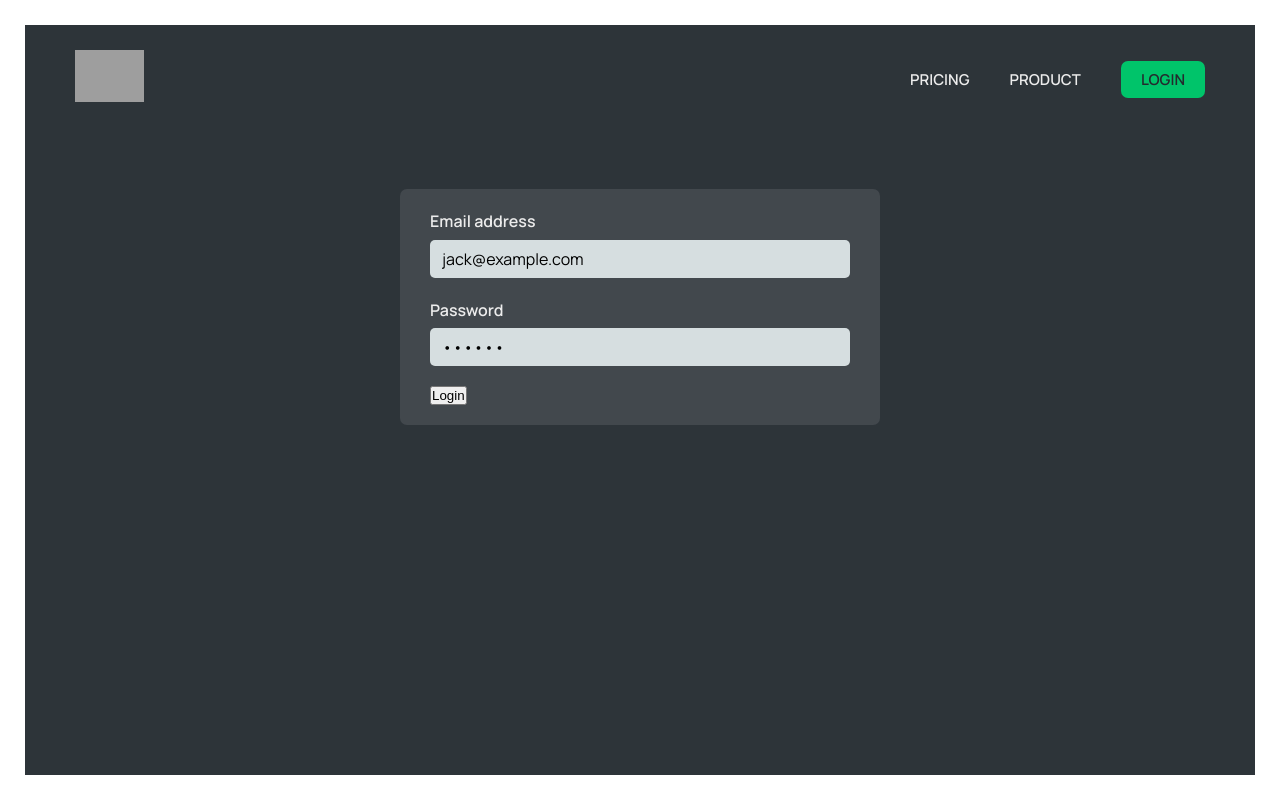
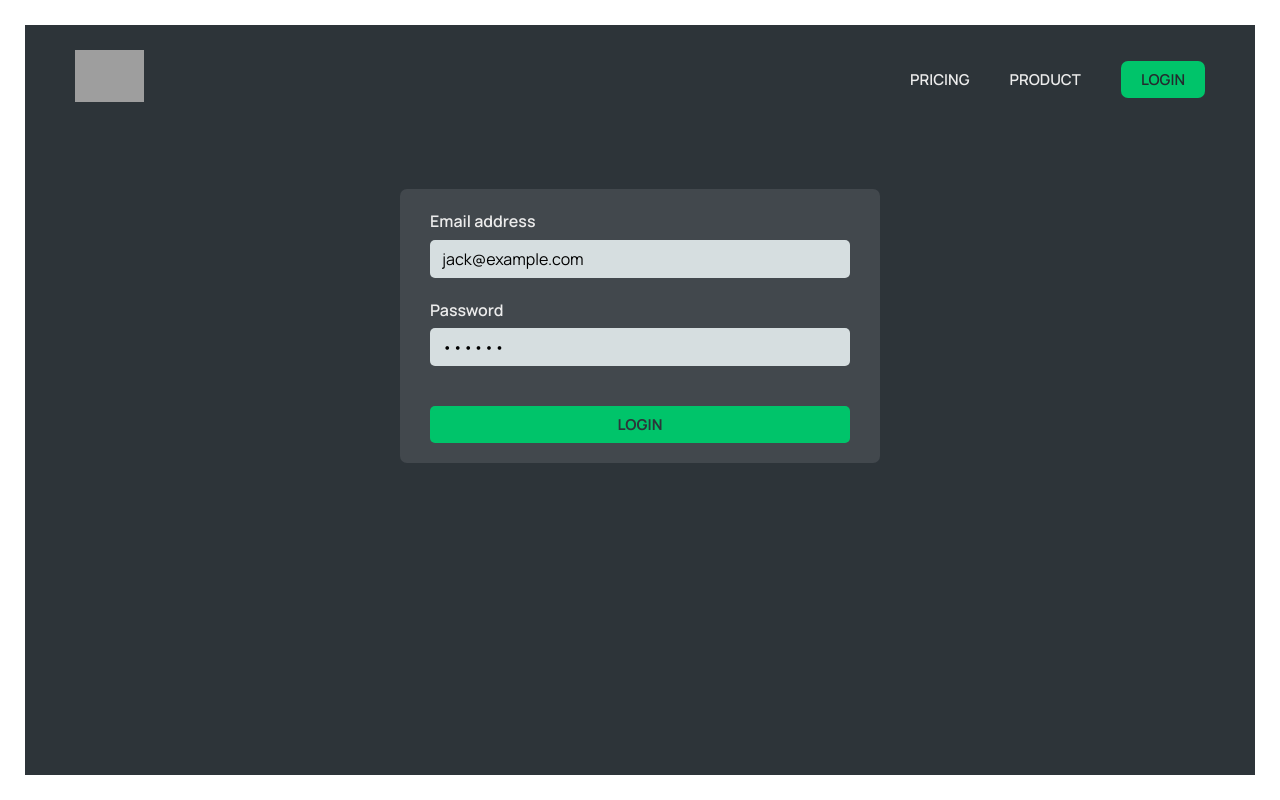
Before and after one commit to Darzwaitz/react_work_main, a React (Vite) app in the folder world-wise/: page /login in a window 1280 px wide. Built offline with nearby package versions, Linux system fonts and the light colour scheme; grey boxes are pictures that could not be loaded.

Commit message:
adding AuthProvider context - Part 2 - adding a button

```diff
--- a/world-wise/src/pages/Login.jsx
+++ b/world-wise/src/pages/Login.jsx
@@ -1,6 +1,7 @@
 import { useState } from "react";
 import styles from "./Login.module.css";
 import PageNav from "../components/PageNav";
+import Button from "../components/Button";
 
 export default function Login() {
   // PRE-FILL FOR DEV PURPOSES
@@ -32,9 +33,8 @@
           />
         </div>
 
-        <div>
-          <button>Login</button>
-        </div>
+        <div>{/* <button>Login</button> */}</div>
+        <Button type="primary">Login</Button>
       </form>
     </main>
   );
```
